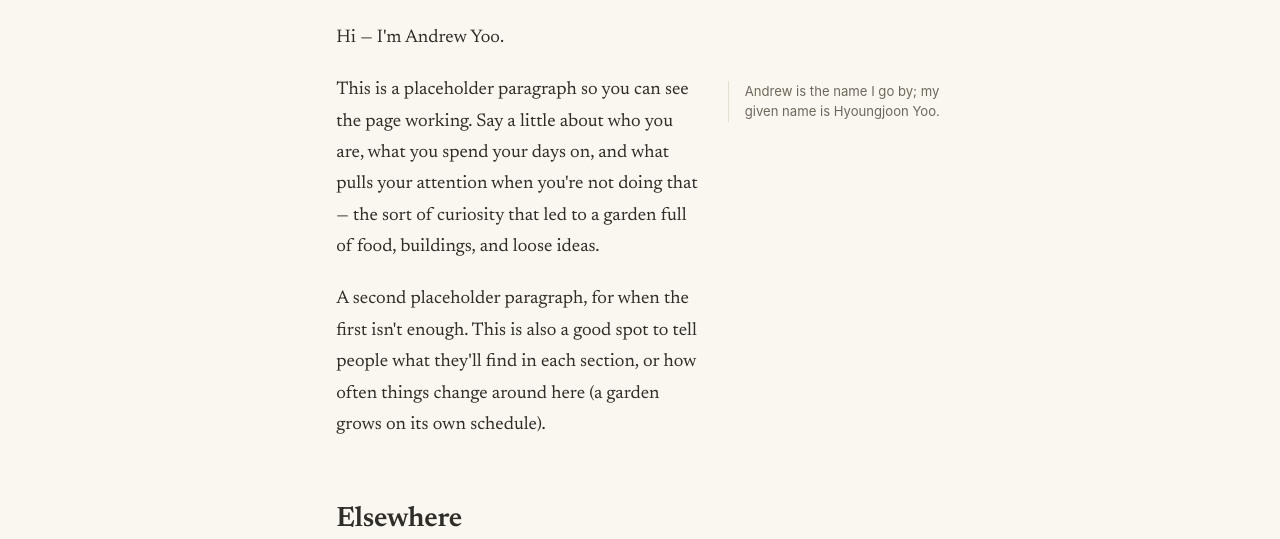
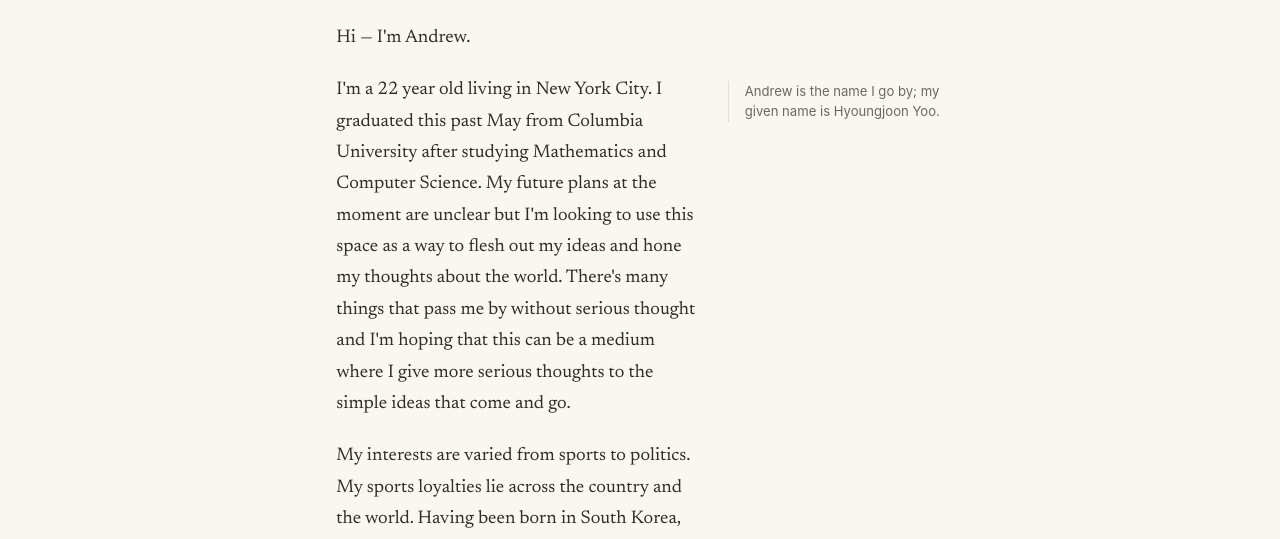
Before and after one commit to yoohyoungjoon/yoohyoungjoon.github.io, an Astro site: page /about in a window 1280 px wide. Shown: the part 206-745 px from the top of the page. Built offline with nearby package versions, Linux system fonts and the light colour scheme; Astro itself is replaced by a stand-in of ours.

Commit message:
new changes

```diff
--- a/src/pages/about.astro
+++ b/src/pages/about.astro
@@ -8,25 +8,29 @@ import { AUTHOR } from "../consts";
     <h1>About</h1>
     <div class="prose">
       <p>
-        Hi — I'm Andrew Yoo.
+        Hi — I'm Andrew.
         <Sidenote>
           Andrew is the name I go by; my given name is Hyoungjoon Yoo.
         </Sidenote>
         {" "}
-        <!-- TODO: Replace this placeholder paragraph. A few sentences on who you
-             are, what you do, and why this garden exists. We'll workshop it. -->
-        This is a placeholder paragraph so you can see the page working. Say a
-        little about who you are, what you spend your days on, and what pulls
-        your attention when you're not doing that — the sort of curiosity that
-        led to a garden full of food, buildings, and loose ideas.
+        I'm a 22 year old living in New York City. I graduated this past May from Columbia University after studying
+        Mathematics and Computer Science. My future plans at the moment are unclear but I'm looking to use this space
+        as a way to flesh out my ideas and hone my thoughts about the world. There's many things that pass me by without
+        serious thought and I'm hoping that this can be a medium where I give more serious thoughts to the simple ideas
+        that come and go.
       </p>
 
       <p>
         <!-- TODO: optional second paragraph — background, interests, what a
              visitor can expect to find here. -->
-        A second placeholder paragraph, for when the first isn't enough. This is
-        also a good spot to tell people what they'll find in each section, or how
-        often things change around here (a garden grows on its own schedule).
+        My interests are varied from sports to politics. My sports loyalties lie across the country and the world.
+        Having been born in South Korea, I'm an avid fan of the Samsung Lions and Tottenham Hotspur. My (kind of) local basketball team
+        is the Boston Celtics and my childhood love is the Seattle Seahawks. I'm always interested in new sports and currently
+        my loyalties are up for bid in other popular sports.
+      </p>
+
+      <p>
+        My hobbies are varied and changing. Perhaps I will write more about it in the future.
       </p>
 
       <h2>Elsewhere</h2>
```
Also changed, not shown: src/consts.ts (+0 -16 lines).
